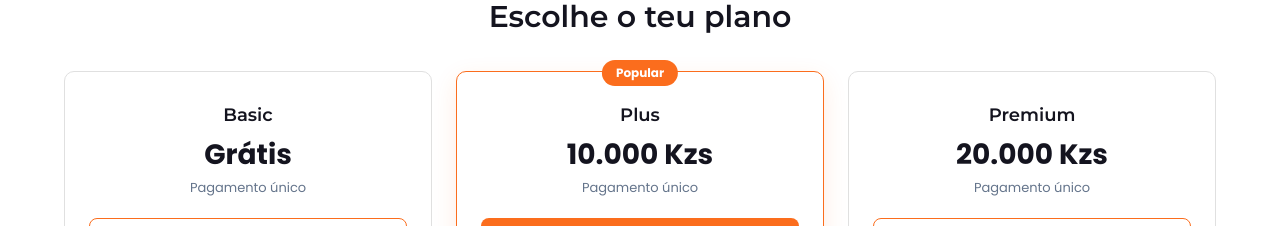
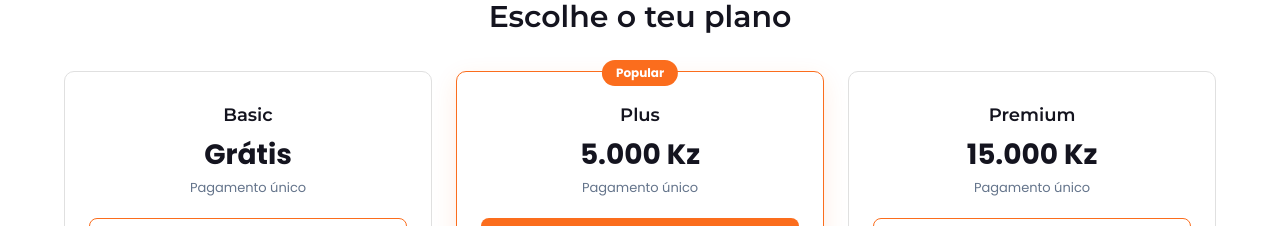
Before and after one commit to henriquebctg360-dotcom/mukandaprepa-plataforma, a React (Vite) app: page / in a window 1280 px wide. Shown: the part 1320-1546 px from the top of the page. Built offline with nearby package versions, Linux system fonts and the light colour scheme; no server answers.

Commit message:
feat: tentativas e precos com fonte unica (5.000 / 15.000 Kz)

```diff
--- a/src/components/PlanosPreview.jsx
+++ b/src/components/PlanosPreview.jsx
@@ -1,22 +1,5 @@
 import './PlanosPreview.css';
-
-const PLANOS = [
-  {
-    nome: 'Basic',
-    preco: 'Grátis',
-    destaque: false,
-  },
-  {
-    nome: 'Plus',
-    preco: '10.000 Kzs',
-    destaque: true,
-  },
-  {
-    nome: 'Premium',
-    preco: '20.000 Kzs',
-    destaque: false,
-  },
-];
+import { PLANOS } from '../config/planos';
 
 export default function PlanosPreview() {
   return (
--- /dev/null
+++ b/src/config/planos.js
@@ -0,0 +1,37 @@
+// Planos e preços — fonte única do site.
+//
+// Estavam escritos em dois sítios (a página Planos e a pré-visualização da
+// homepage) e já tinham divergido dos valores da plataforma: o site anunciava
+// 10.000 e 20.000 Kzs enquanto a app cobrava outros valores. Um aluno que
+// visse o site e depois entrasse na app encontrava preços diferentes.
+//
+// Valores fixados pela liderança a 29 de Julho de 2026.
+//
+// IMPORTANTE: estes números têm de coincidir com a configuração da plataforma,
+// em Gestão de planos. O site é material de campanha; quem cobra é a app.
+export const PLANOS = [
+  {
+    key: 'basic',
+    nome: 'Basic',
+    preco: 'Grátis',
+    tentativas: '2',
+    destaque: false,
+  },
+  {
+    key: 'plus',
+    nome: 'Plus',
+    preco: '5.000 Kz',
+    tentativas: '5',
+    destaque: true,
+  },
+  {
+    key: 'premium',
+    nome: 'Premium',
+    preco: '15.000 Kz',
+    tentativas: 'Ilimitadas',
+    destaque: false,
+  },
+];
+
+// Pagamento único, sem mensalidades — decisão de 23 de Julho de 2026.
+export const NOTA_PAGAMENTO = 'pagamento único, sem mensalidade';
--- a/src/pages/Planos.jsx
+++ b/src/pages/Planos.jsx
@@ -2,18 +2,18 @@ import { useState } from 'react';
 import './Planos.css';
 import { appRegisto, propsLink } from '../config/appLinks';
 import { whatsappCom } from '../config/contactos';
+import { PLANOS } from '../config/planos';
 
-const PLANOS = [
-  { key: 'basic', nome: 'Basic', preco: 'Grátis', destaque: false },
-  { key: 'plus', nome: 'Plus', preco: '10.000 Kzs', destaque: true },
-  { key: 'premium', nome: 'Premium', preco: '20.000 Kzs', destaque: false },
-];
 
 const FEATURES = [
   // As tentativas por maratona são o critério que mais distingue os planos —
   // ficam em primeiro lugar. Devem coincidir com os limites configurados no
   // painel de administração da app (Gestão de planos).
-  { nome: 'Tentativas por maratona', basic: '2', plus: '5', premium: 'Ilimitadas' },
+  // Lidas da fonte única, para não voltarem a divergir dos cartões acima.
+  { nome: 'Tentativas por maratona',
+    basic: PLANOS.find((p) => p.key === 'basic').tentativas,
+    plus: PLANOS.find((p) => p.key === 'plus').tentativas,
+    premium: PLANOS.find((p) => p.key === 'premium').tentativas },
   { nome: 'Maratonas abertas', basic: true, plus: true, premium: true },
   { nome: 'Biblioteca de exames passados', basic: true, plus: true, premium: true },
   { nome: 'Comunidade de estudantes', basic: true, plus: true, premium: true },
```
